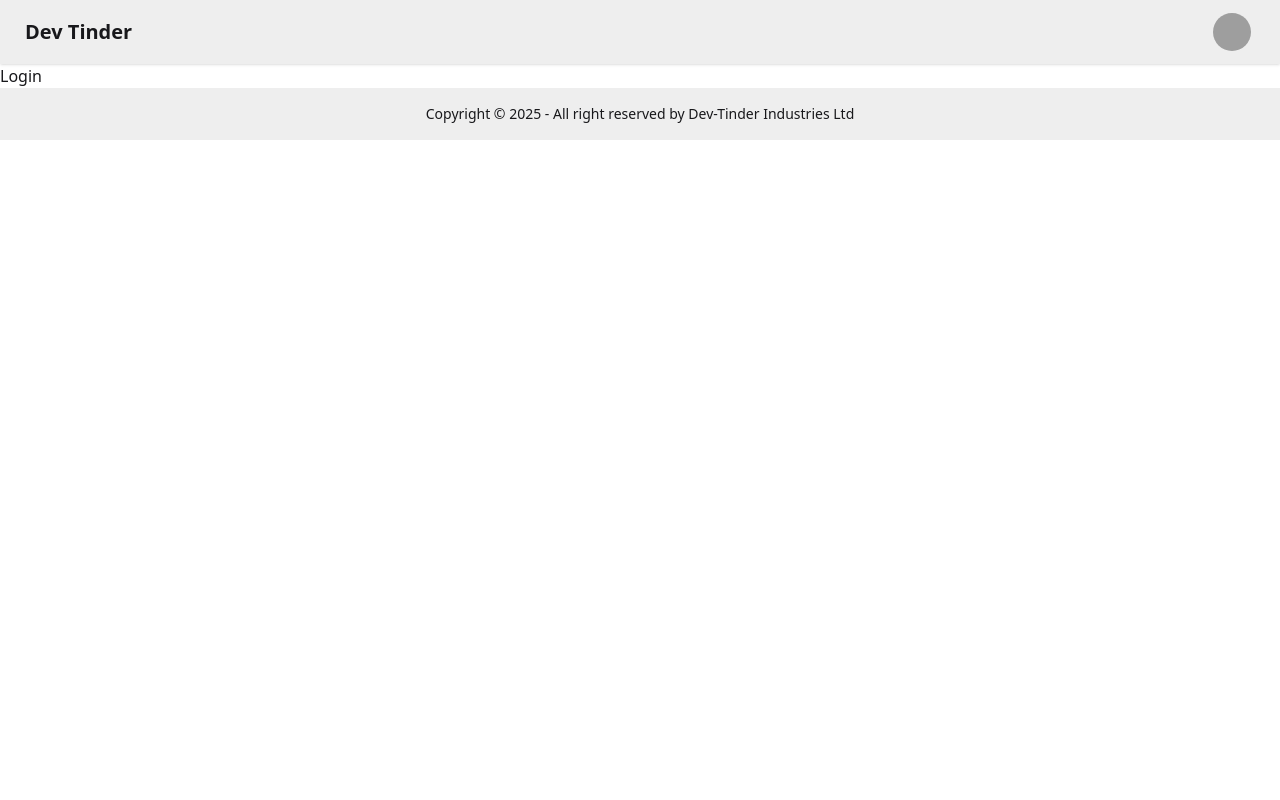
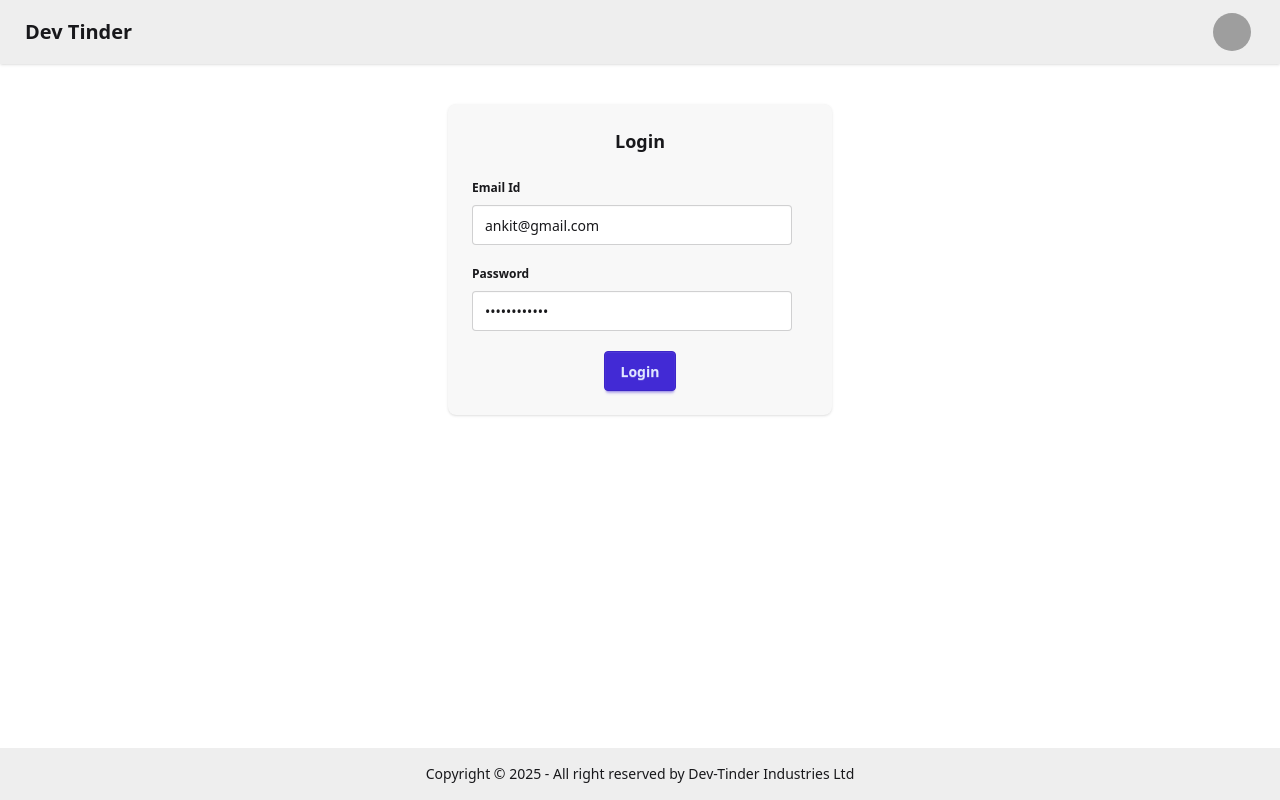
Before and after one commit to ak2patel/Devtinder_Web, a React (Vite) app: page /login in a window 1280 px wide. Built offline with nearby package versions, Linux system fonts and the light colour scheme; grey boxes are pictures that could not be loaded.

Commit message:
connecting to backend CORS

```diff
--- a/package.json
+++ b/package.json
@@ -10,9 +10,12 @@
     "preview": "vite preview"
   },
   "dependencies": {
+    "@reduxjs/toolkit": "^2.8.2",
     "@tailwindcss/vite": "^4.1.7",
+    "axios": "^1.9.0",
     "react": "^19.1.0",
     "react-dom": "^19.1.0",
+    "react-redux": "^9.2.0",
     "react-router-dom": "^7.6.1",
     "tailwindcss": "^4.1.7"
   },
--- a/src/App.jsx
+++ b/src/App.jsx
@@ -1,5 +1,4 @@
 import { BrowserRouter, Route, Routes } from "react-router-dom"
-import Navbar from "./Navbar"
 import Body from "./body"
 import Login from "./Login"
 import Profile from "./profile"
--- a/src/Body.jsx
+++ b/src/Body.jsx
@@ -5,9 +5,10 @@ import Footer from './Footer'
 
 const Body = () => {
   return (
-    <div>
+    <div className="flex flex-col min-h-screen">
         <Navbar/>
-        <Outlet/>
+        {/* <Outlet/> */}
+        <main className="flex-grow"><Outlet /></main>
         <Footer/>
     </div>
   )
--- a/src/Login.jsx
+++ b/src/Login.jsx
@@ -1,9 +1,66 @@
-import React from 'react'
+import axios from "axios";
+import React, { useState } from "react";
+
 
 const Login = () => {
+
+  const [emailId,setEmailId]= useState("ankit@gmail.com");
+  const [password,setPassword]= useState("Password@123");
+
+  const handleLogin = async ()=>{
+   try{const res = await axios.post("http://localhost:3000/login",{
+      emailId,
+      password
+    },{withCredentials:true})
+    console.log("login succesful")
+  }catch(err){
+    console.error(err);
+    console.error("Login failed:", err.response?.data || err.message);
+    alert("Login failed. Please check your credentials.");
+  }
+
+  }
+
   return (
-    <div>Login</div>
-  )
-}
+    <div className="flex justify-center my-10">
+      <div className="card bg-base-200 w-96 shadow-sm">
+        <div className="card-body">
+          <h2 className="card-title justify-center">Login</h2>
+          <div>
+            <fieldset className="fieldset my-2">
+              <legend className="fieldset-legend">Email Id</legend>
+              <input type="text"
+              id="email"
+              name="email"
+                value = {emailId}
+              className="input"
+              onChange={(e)=>setEmailId(e.target.value)}
+              placeholder="Enter e-mail" />
+            </fieldset>
+             <fieldset className="fieldset my-2">
+              <legend className="fieldset-legend">Password</legend>
+              <input type="password"
+               id="password"
+               name="password"
+              value={password}
+              className="input"
+              onChange={(e)=>setPassword(e.target.value)}
+              placeholder="Enter Password"
+              />
+            </fieldset>
 
-export default Login
+
+          </div>
+          <div
+            className="card-actions justify-center
+     "
+          >
+            <button className="btn btn-primary" onClick={handleLogin}>Login</button>
+          </div>
+        </div>
+      </div>
+    </div>
+  );
+};
+
+export default Login;
--- a/src/index.css
+++ b/src/index.css
@@ -1,5 +1,5 @@
 @import "tailwindcss";
 @plugin "daisyui";
 @plugin "daisyui" {
-   themes: light --default, dark --prefersdark;
+   themes: light --default, --prefersdark;
  }
```
Also changed, not shown: 1 other file (tests, documents, lock files or other folders).
